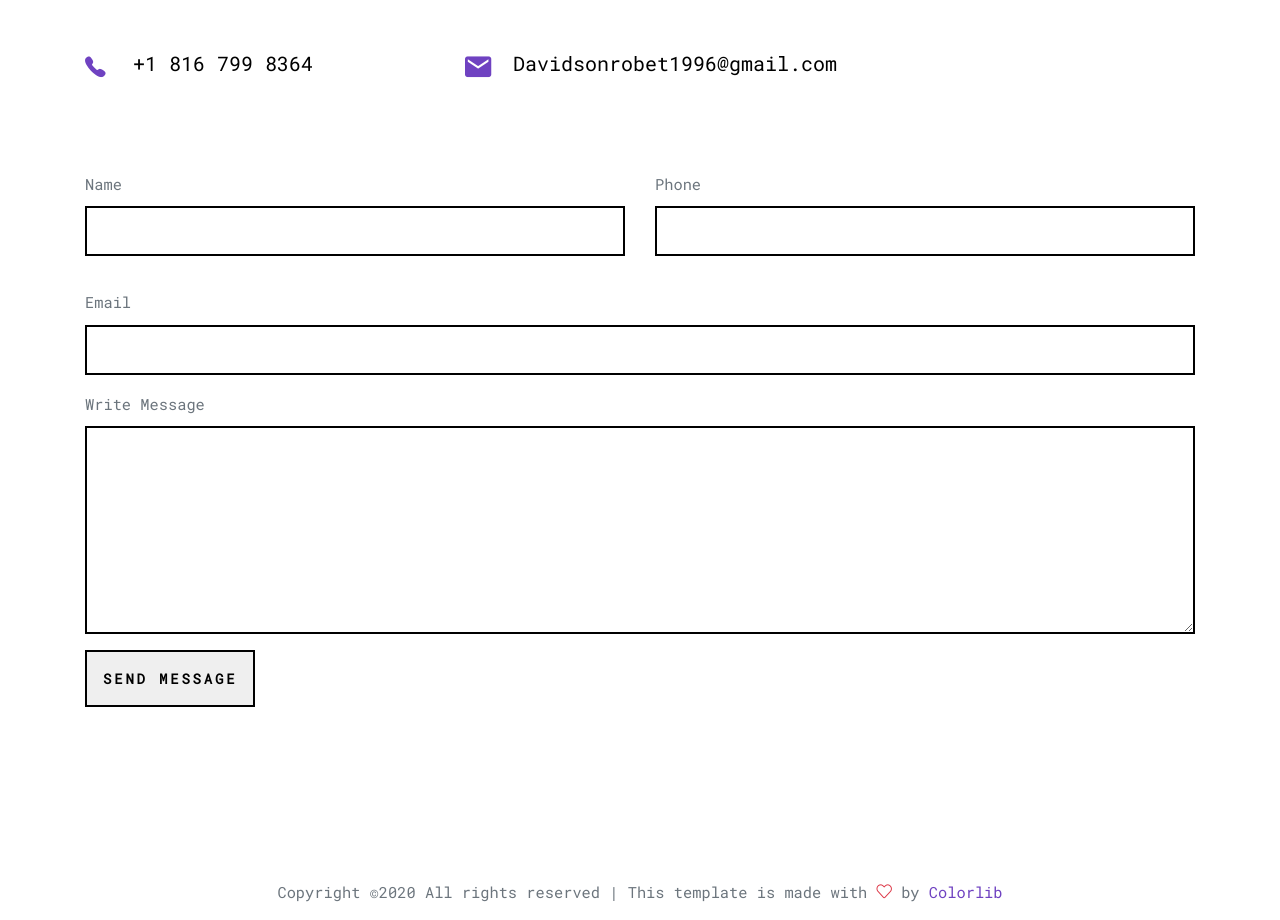
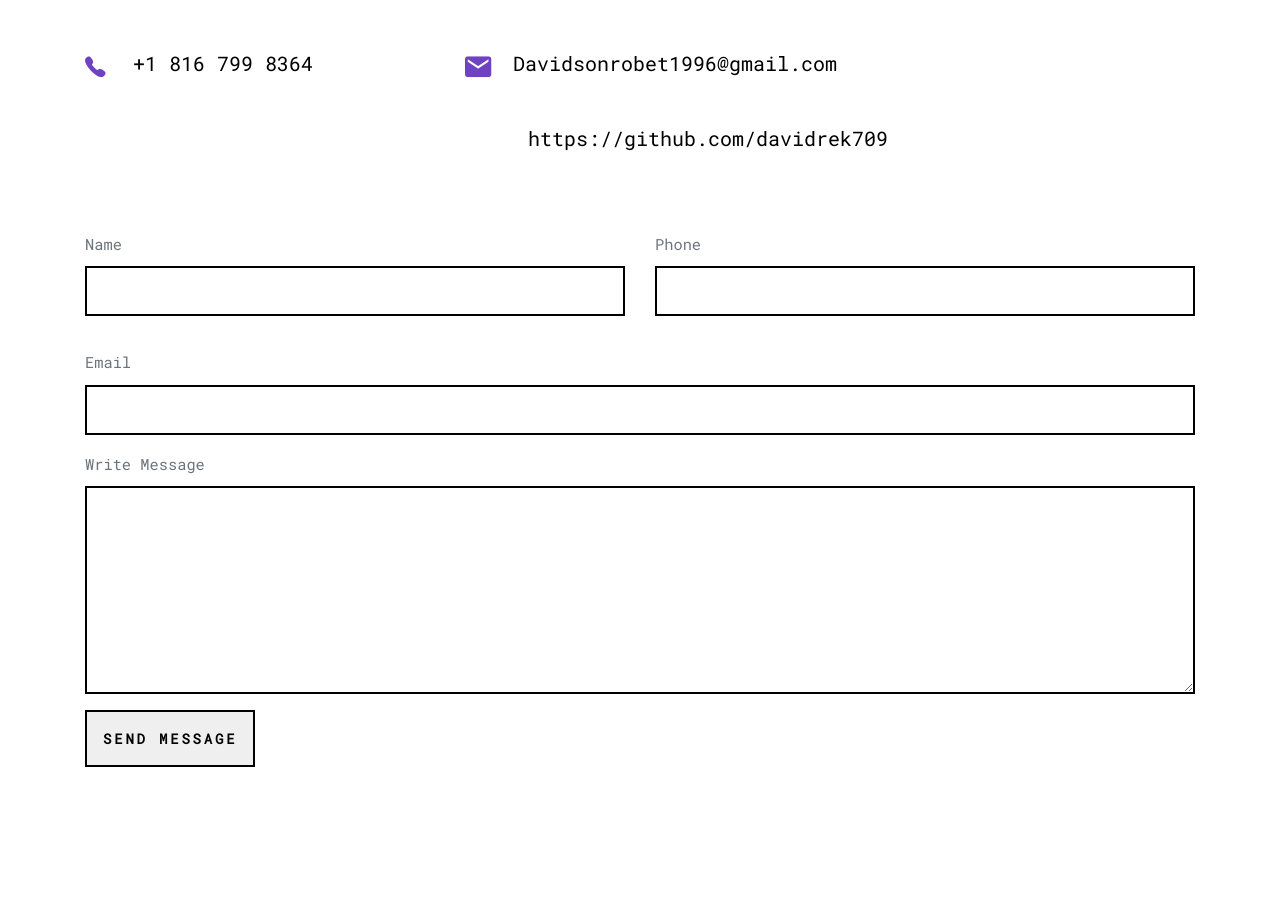
Before and after one commit to davidrek709/Updated-Portfolio, a website: page contact.html in a window 1280 px wide. Shown: the part 860-1780 px from the top of the page. Drawn offline with nearby package versions, Linux system fonts and the light colour scheme; files whose address does not match are found by name.

Commit message:
Update contact.html

```diff
--- a/contact.html
+++ b/contact.html
@@ -91,6 +91,12 @@
               <p class="d-flex">
                 <span class="ion-android-mail icon mr-5"></span>
                 <span>Davidsonrobet1996@gmail.com</span>
+            <div class="col-lg-4" data-aos="fade-up" data-aos-delay="100">
+              <p class="d-flex">
+                <span class="icon mr-5"></span>
+                <span>https://github.com/davidrek709</span>
+              </p>
+            </div>
               </p>
             </div>
           </div>
```
